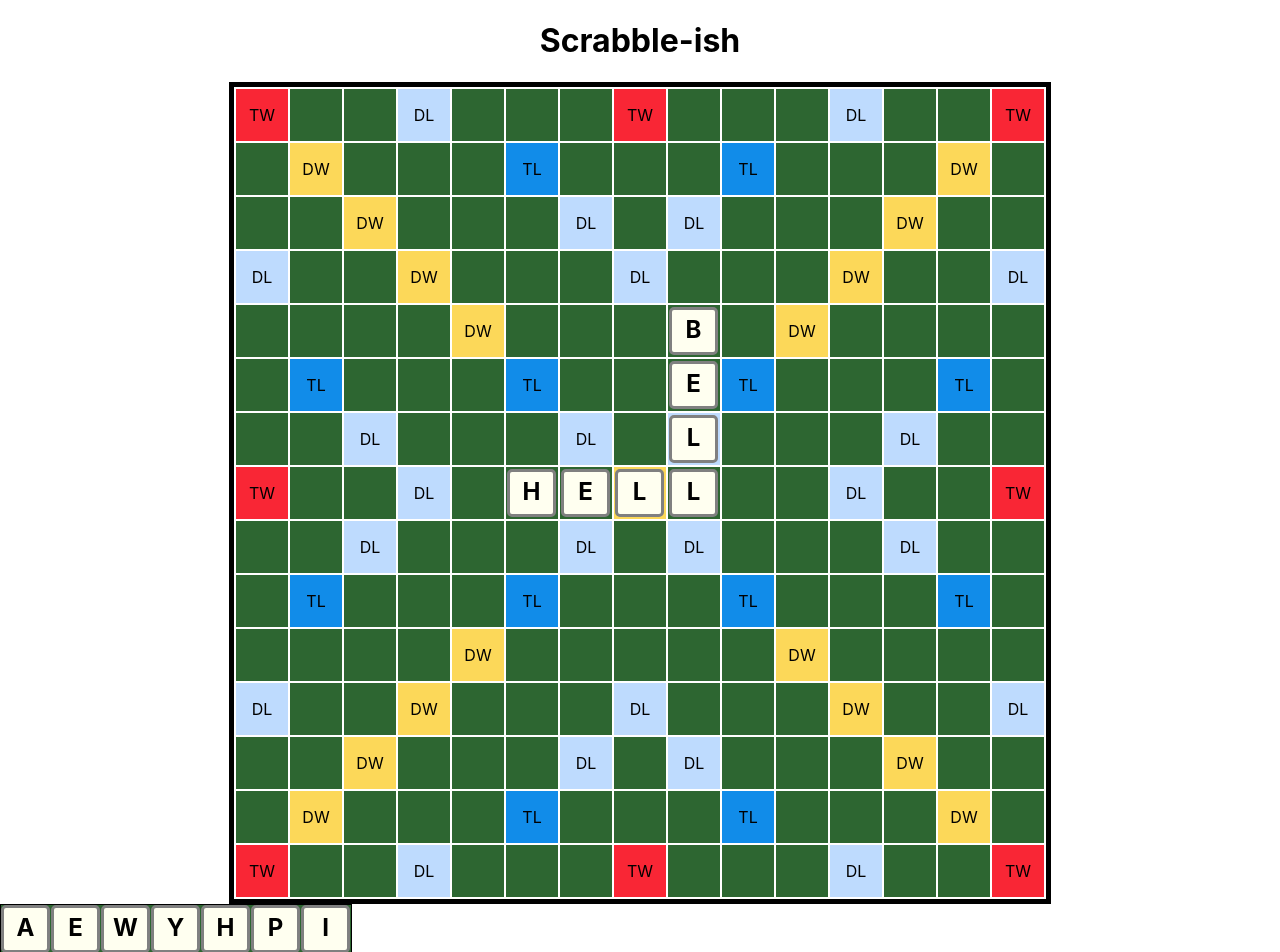
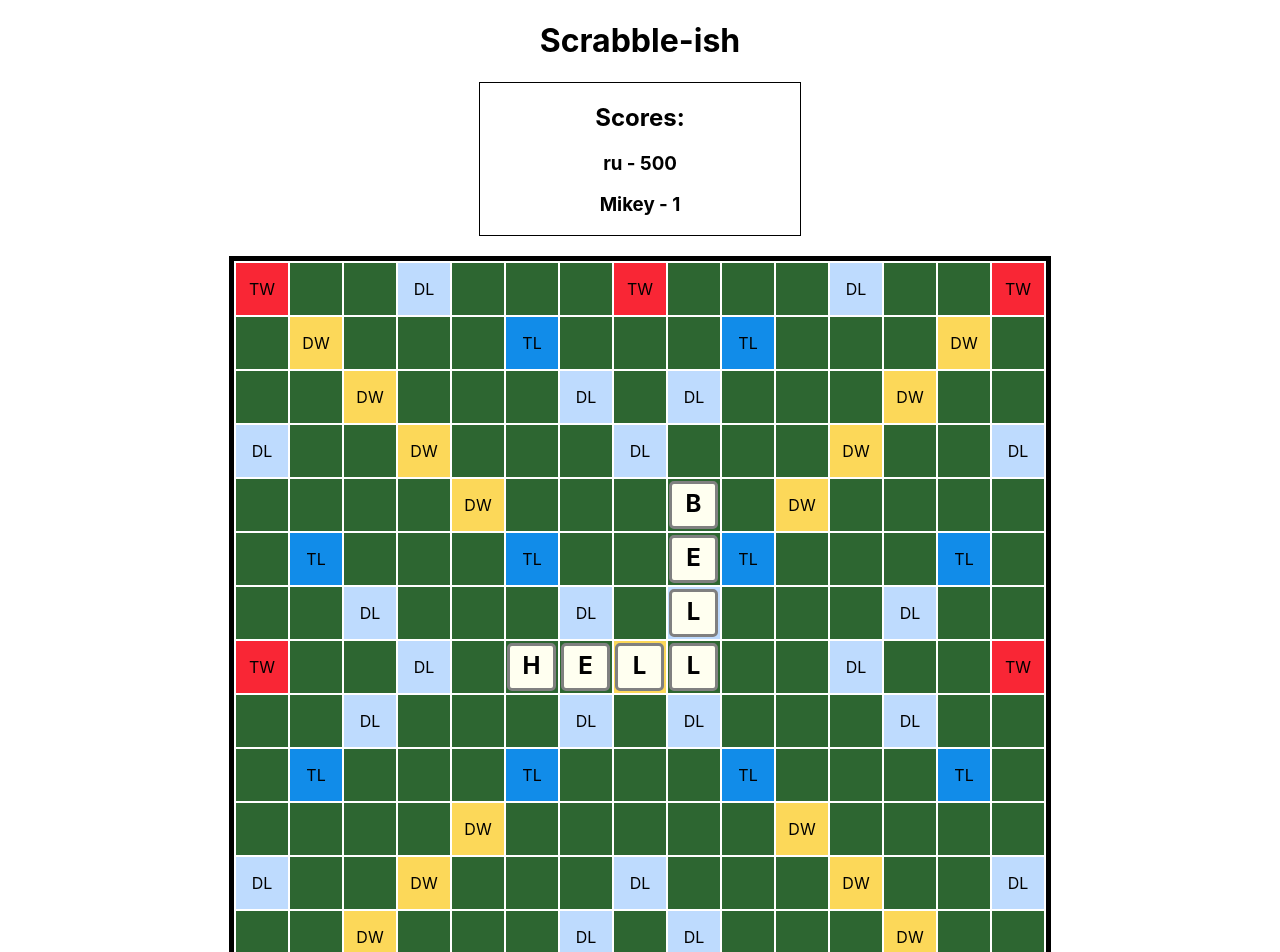
Before and after one commit to mikeyfbz/Scrabble-React, a React (Create React App) app: page / in a window 1280 px wide. Shown: the top 952 px of the page. Built offline with nearby package versions, Linux system fonts and the light colour scheme.

Commit message:
can disply scores

```diff
--- /dev/null
+++ b/src/components/ScoreBoard.css
@@ -0,0 +1,11 @@
+.score_board {
+    border: 1px solid black;
+    width: 25%;
+    margin-bottom: 20px;
+    margin-left: auto;
+    margin-right: auto;
+}
+
+.score {
+
+}
--- a/src/components/ScoreBoard.js
+++ b/src/components/ScoreBoard.js
@@ -1,11 +1,12 @@
 import React, { Component } from 'react';
+import './ScoreBoard.css'
 
-function ScoreBoard () {
+function ScoreBoard (props) {
     return (
-        <div>
-
-            <h3>P1</h3>
-            <h3>P2</h3>
+        <div className="score_board">
+            <h2>Scores:</h2>
+            <h3 className="score">{props.playersDetails.player1.name} - {props.playersDetails.player1.score}</h3>
+            <h3 className="score">{props.playersDetails.player2.name} - {props.playersDetails.player2.score}</h3>
         </div>
     )
 }
--- a/src/components/TileRack.css
+++ b/src/components/TileRack.css
@@ -5,7 +5,10 @@
     width: 350px;
     border: 1px solid black;
     background-color: rgb(45, 102, 49);
-
+    margin-left: auto;
+    margin-right: auto;
+    margin-top: 20px;
+    margin-bottom: 20px;
 }
 
 .tileracktile {
--- a/src/container/Scrabble.js
+++ b/src/container/Scrabble.js
@@ -1,12 +1,22 @@
 import React, { Component, Fragment } from 'react';
 import Board from '../components/Board';
 import TileRack from '../components/TileRack';
+import ScoreBoard from '../components/ScoreBoard';
 
 class Scrabble extends Component {
     constructor(props) {
         super(props);
         this.state = {
-
+            players: {
+                player1: {
+                    name: "ru",
+                    score: 500
+                },
+                player2: {
+                    name: "Mikey",
+                    score: 1
+                }
+            }
         }
     }
 
@@ -16,13 +26,13 @@ class Scrabble extends Component {
         return (
             <Fragment>
                 <h1>Scrabble-ish</h1>
+                <ScoreBoard playersDetails={this.state.players} />
                 <Board />
                 <TileRack />
             </Fragment>
         )
     }
 
-
 }
 
 export default Scrabble;
```
